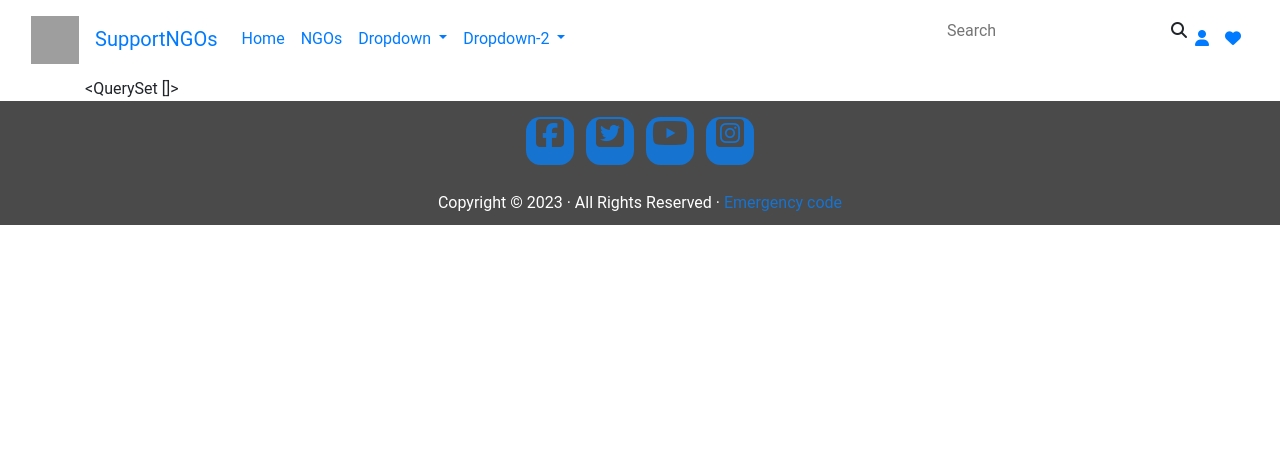
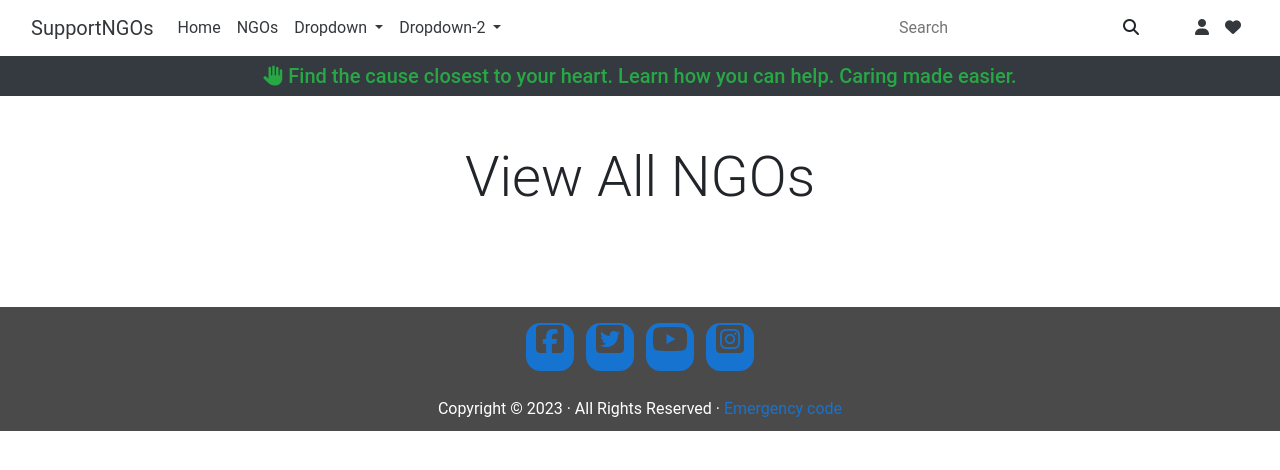
Before and after one commit to Lee-moran/emergency-code, a Django app: page /ngos/ in a window 1280 px wide. Shown: the top 470 px of the page. Run offline with Django 3.2, Linux system fonts and the light colour scheme; data that the repository does not hold is empty; some libraries are stand-ins or nearby versions; grey boxes are pictures that could not be loaded.

Commit message:
added NGO logos to ngo page, WIP

```diff
--- a/ngos/templates/ngos/ngos.html
+++ b/ngos/templates/ngos/ngos.html
@@ -33,11 +33,21 @@
 {% endblock %}
 
 {% block content %}
-    <div class="container">
-        <div class="row">
-            <div class="col">
-                {{ nongovernmentorgs }}
+    <div class="container-fluid">
+        <div class="col text-center mt-1">
+            <h2 class="display-4 brand-font text-black text-center my-5">View All NGOs</h2>
+        </div>
+        <!-- List of all listed NGOs -->
+        <div class="row row-cols-1 row-cols-sm-2 row-cols-md-3 row-cols-lg-4 row-cols-xl-5 mx-5 mb-5">
+            {% for n in nongovernmentorgs %}
+            <div class="col mb-4">
+                <div class="card h-100">
+                    <a href="">
+                        <img class="card-img-top img-fluid brand-image" src="{{ n.image.url }}" alt="{{ n.name }}">
+                    </a>
+                </div>
             </div>
+            {% endfor %}
         </div>
     </div>
 
--- a/ngos/views.py
+++ b/ngos/views.py
@@ -9,7 +9,6 @@ def all_ngos(request):
     """
 
     nongovernmentorgs = NonGovernmentOrg.objects.all()
-
     context = {
         'nongovernmentorgs': nongovernmentorgs,
     }
--- a/static/css/base.css
+++ b/static/css/base.css
@@ -30,10 +30,12 @@ main {
 
 body {
     background-color: var(--background-color);
+    overflow-x: hidden;
 }
 
 a {
     text-decoration: none;
+    color: #34383c;
 }
 
 footer {
@@ -101,6 +103,14 @@ footer {
     color: #1848f1;
 }
 
+.appeal-message {
+    display: flex;
+    justify-content: center;
+    align-items:first baseline;
+    margin: 2rem auto;
+    color: var(--primary-color);
+}
+
 /* -------------------------------- Categories Cards Styling */
 .card-alt {
     align-items: center;
--- a/templates/base.html
+++ b/templates/base.html
@@ -55,7 +55,7 @@
     {% block extra_js %}
     {% endblock %}
 
-    <title>{% block extra_title %}{% endblock %} | Emergency Code</title>
+    <title>{% block extra_title %}{% endblock %} | Support NGOs</title>
   </head>
   <body>
     <header>
--- a/templates/includes/nav.html
+++ b/templates/includes/nav.html
@@ -1,10 +1,10 @@
 {% load static %}
     <nav class="navbar navbar-expand-lg bg-body-tertiary">
         <div class="container-fluid">
-      <a class="navbar-brand" href="{% url 'home' %}"><img src="/Logo.png" alt="logo" class="d-inline-block align-text-top nav-brand-logo"/></i>
-      </a>
+            <!-- <a class="navbar-brand" href="{% url 'home' %}"><img src="/Logo.png" alt="logo" class="d-inline-block align-text-top nav-brand-logo"/></i>
+            </a> -->
 
-      <a class="navbar-brand" href="#">SupportNGOs</a>
+            <a class="navbar-brand" href="{% url 'home' %}">SupportNGOs</a>
             <button
                 class="navbar-toggler"
                 type="button"
@@ -17,7 +17,7 @@
               <span class="navbar-toggler-icon"></span>
             </button>
             <div class="collapse navbar-collapse" id="navbarSupportedContent">
-        <ul class="navbar-nav  mb-2 mb-lg-0 d-flex justify-content-between">
+                <ul class="navbar-nav mb-2 mb-lg-0 d-flex justify-content-between">
                   <li class="nav-item">
                     <a class="nav-link active" aria-current="page" href="{% url 'home' %}">Home</a>
                   </li>
@@ -50,7 +50,7 @@
                   <!-- End of dropdowns -->
                 </ul>
                 <ul class="navbar-nav ml-auto mb-2 mb-lg-0">
-          <div class="search-container d-flex">
+                    <div class="search-container d-flex pt-2 mr-5">
                         <form action="/search" method="get">
                           <input class="search expandright" id="searchright" type="search" name="q" placeholder="Search">
                           <label class="button searchbutton" for="searchright"><i class="fa-solid fa-magnifying-glass"></i></label>
@@ -72,3 +72,11 @@
               </div>
           </div>
       </nav>
+      <!-- Call to action banner area -->
+      <div class="row text-center bg-dark">
+          <div class="col text-success pt-2">
+              <h2 class="h5 banner-font">
+                  <i class="fas fa-hand"></i> Find the cause closest to your heart. Learn how you can help. Caring made easier.
+              </h2>
+          </div>
+    </div>
```
Also changed, not shown: home/templates/home/index.html (+8 -0 lines), media/action-against-hunger.png (added), media/action-aid.png (added), media/amnesty-logo.png (added), media/care-international-logo.png (added), media/direct-relief.png (added), media/doctors-without-borders.png (added), media/drc-logo.png (added), media/oxfam.png (added), media/rescue-logo.png (added), static/images/hand-hero.webp (renamed from media/hand-hero.webp). Lines whose indentation alone changed are shown as unchanged.
